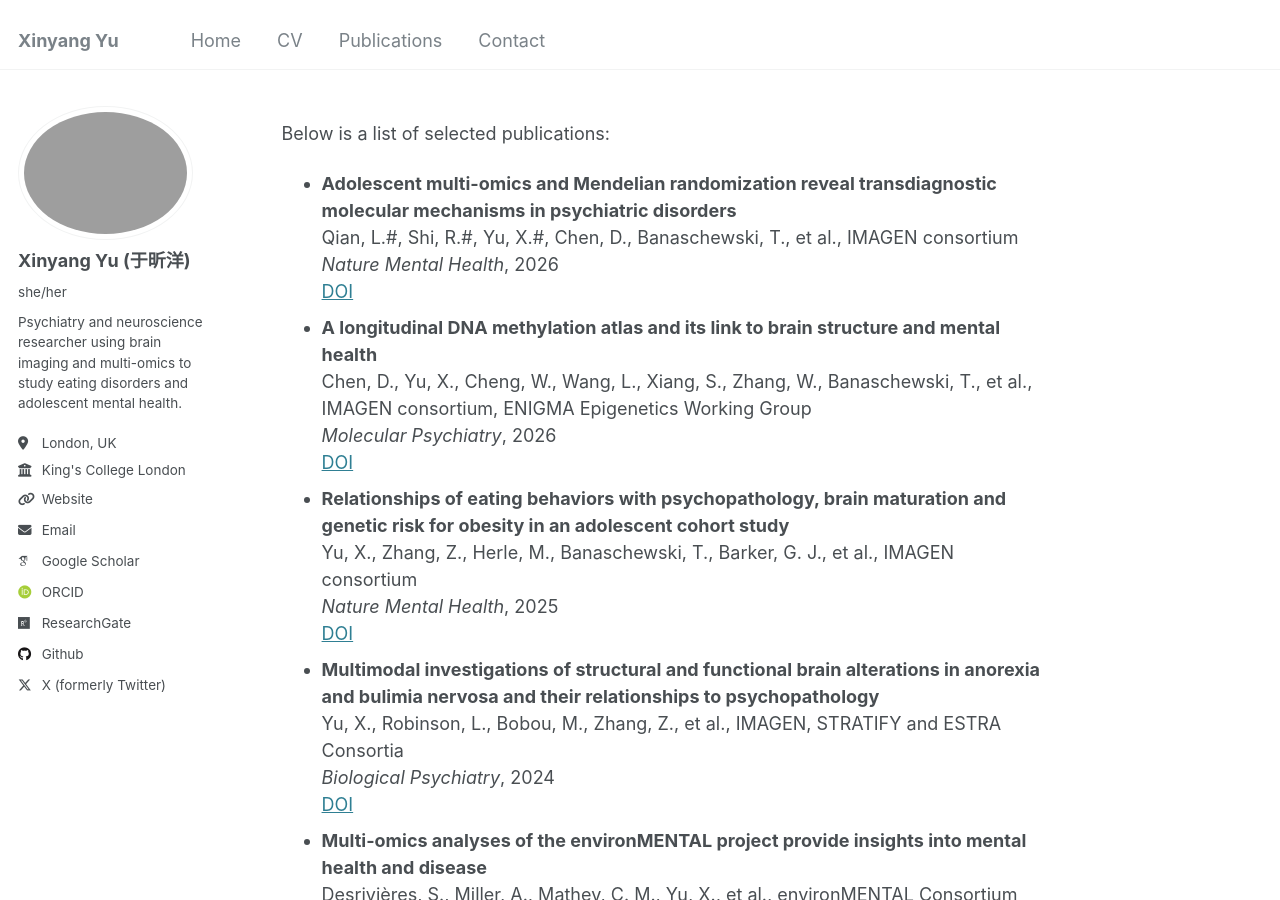
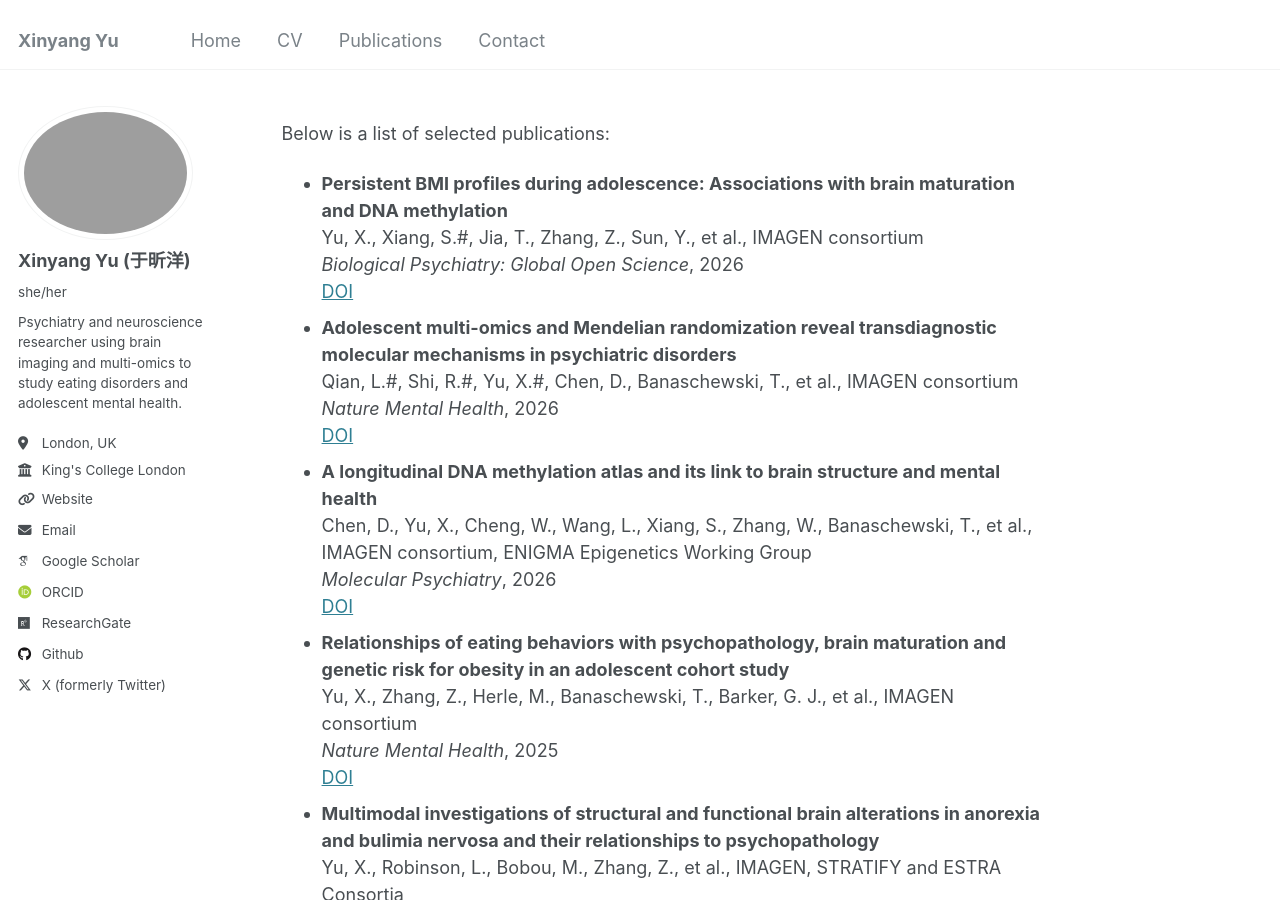
Before and after one commit to XinyangYu918/XinyangYu918.github.io, a Jekyll site: the page built from _pages/publications.md, in a window 1280 px wide and 900 px high. Built offline with Jekyll 4.4.1, drawn with Linux system fonts in a browser that asks for light colours; some web fonts are replaced.

Commit message:
Update publications.yml

```diff
--- a/_data/publications.yml
+++ b/_data/publications.yml
@@ -1,3 +1,9 @@
+- title: "Persistent BMI profiles during adolescence: Associations with brain maturation and DNA methylation"
+  authors: "Yu, X., Xiang, S.#, Jia, T., Zhang, Z., Sun, Y., et al., IMAGEN consortium"
+  journal: "Biological Psychiatry: Global Open Science"
+  year: 2026
+  link: "https://www.bpsgos.org/article/S2667-1743(26)00133-3/fulltext"
+
 - title: "Adolescent multi-omics and Mendelian randomization reveal transdiagnostic molecular mechanisms in psychiatric disorders"
   authors: "Qian, L.#, Shi, R.#, Yu, X.#, Chen, D., Banaschewski, T., et al., IMAGEN consortium"
   journal: "Nature Mental Health"
```
